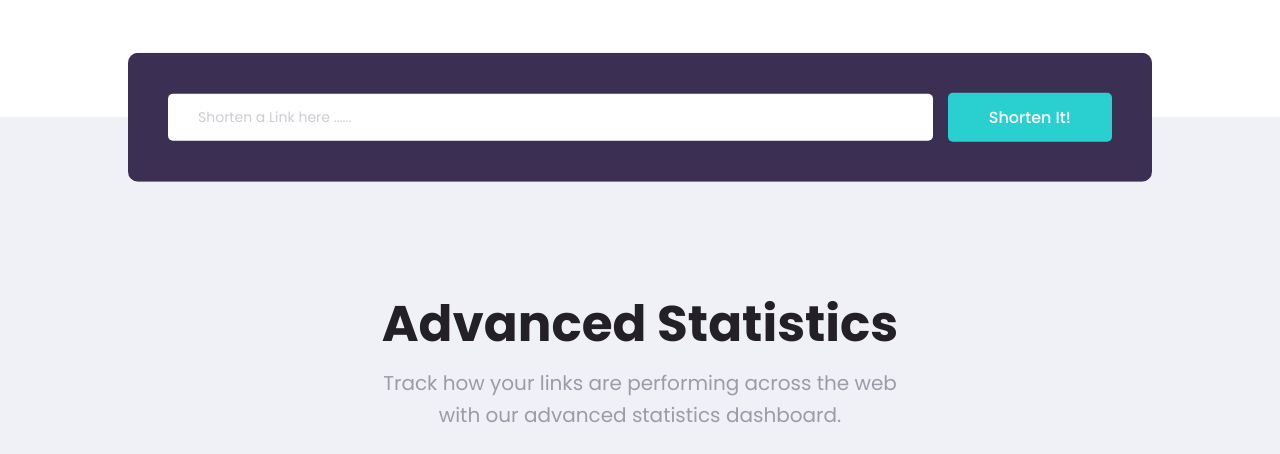
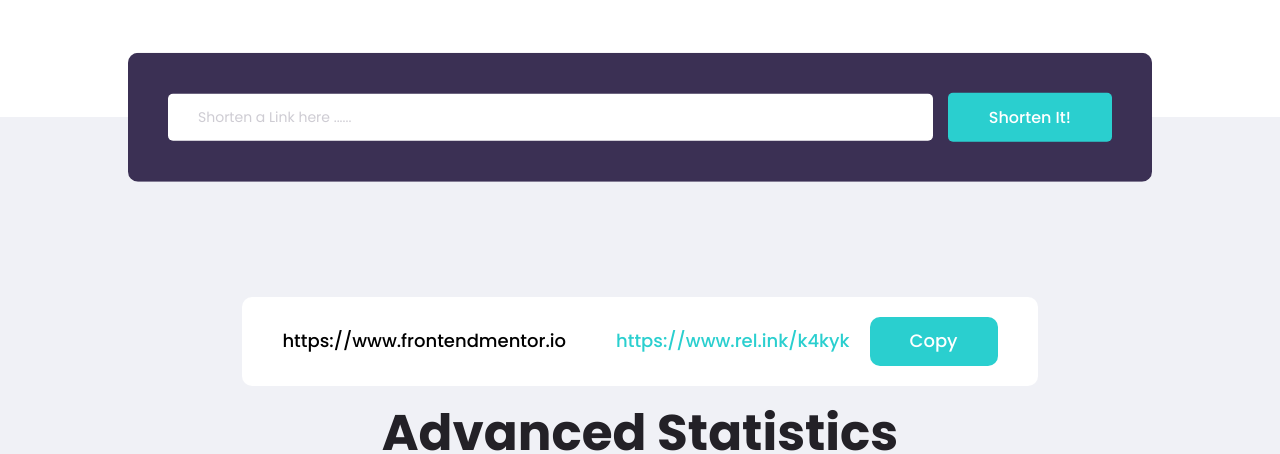
Before and after one commit to Mazzle003/Link-shortener-Project, a plain HTML site: page index.html in a window 1280 px wide. Shown: the part 553-1007 px from the top of the page. Drawn offline with nearby package versions, Linux system fonts and the light colour scheme.

Commit message:
built added link framework

```diff
--- a/index.html
+++ b/index.html
@@ -98,7 +98,8 @@
 
         <div
           class="shorten-link-box w-[90%] md:w-[80%] 2xl:max-w-[120rem] bg-[#3b3054] bg-[url(/images/bg-shorten-mobile.svg)] lg:bg-[url(/images/bg-shorten-deskdop.svg)] bg-cover bg-no-repeat bg-center rounded-[1rem] bottom-0 translate-y-1/2 left-1/2 -translate-x-1/2 sm:left-1/2 sm:-translate-x-1/2 text-[1.6rem] absolute">
-          <div class="p-[2rem] md:p-[4rem] flex flex-col md:flex-row items-center justify-center gap-[1.5rem]">
+          <div id="InputContainer"
+            class="p-[2rem] md:p-[4rem] flex flex-col md:flex-row items-center justify-center gap-[1.5rem]">
             <div class="w-[100%]">
               <input id="inputForm"
                 class="w-[100%] bg-[#fff] text-[1.4rem] py-[1rem] px-[1.5rem] md:py-[1.2rem] md:px-[3rem] rounded-[0.5rem] outline-none transition-all duration-200"
@@ -114,7 +115,23 @@
         </div>
       </section>
 
-      <section id="" class="bg-[#F0F1F6] features-section flex justify-center pt-[18rem] pb-[10rem] pb-[3rem]">
+      <section id=""
+        class="bg-[#F0F1F6] features-section flex flex-col items-center gap-[2rem] pt-[18rem] pb-[10rem] pb-[3rem]">
+
+        <div class="shortened-links-box bg-[#FFF] px-[4rem] py-[2rem] rounded-[1rem]">
+          <div class="w-[100%]">
+            <div class="flex items-center justify-between gap-[5rem]">
+              <div>
+                <a class="block text-[#000] font-[500]" href="#">https://www.frontendmentor.io</a>
+              </div>
+              <div class="flex items-center gap-[2rem]">
+                <a class="block text-[#2acfcf] font-[500]" href="#">https://www.rel.ink/k4kyk</a>
+                <button class="bg-[#2acfcf] text-[#fff] font-[500] py-[1rem] px-[4rem] rounded-[1rem]">Copy</button>
+              </div>
+            </div>
+          </div>
+        </div>
+
         <div class="w-[90%] 2xl:w-[120rem]">
 
           <div class="flex justify-center mb-[8rem] sm:px-[2rem] md:px-[4rem]">
```
